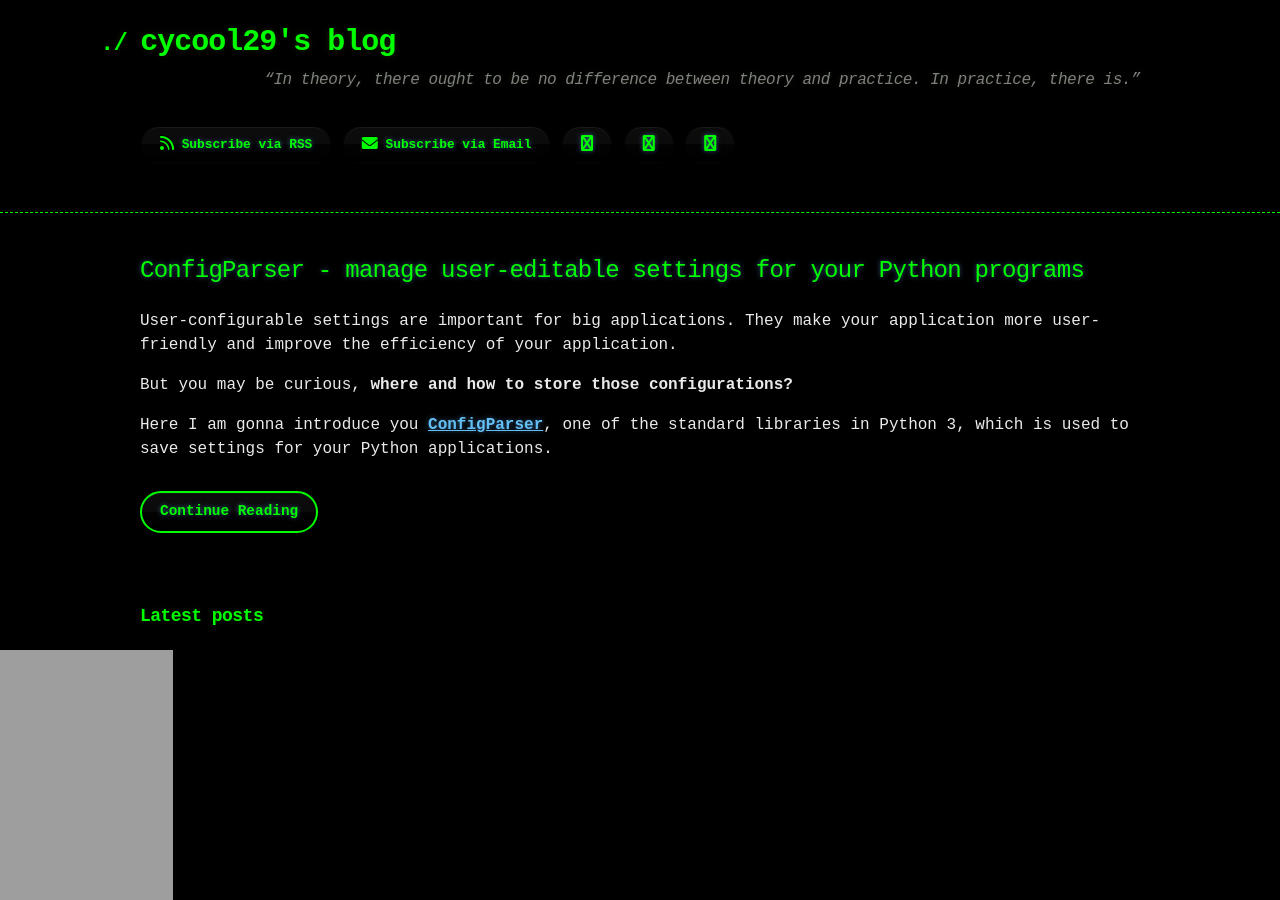
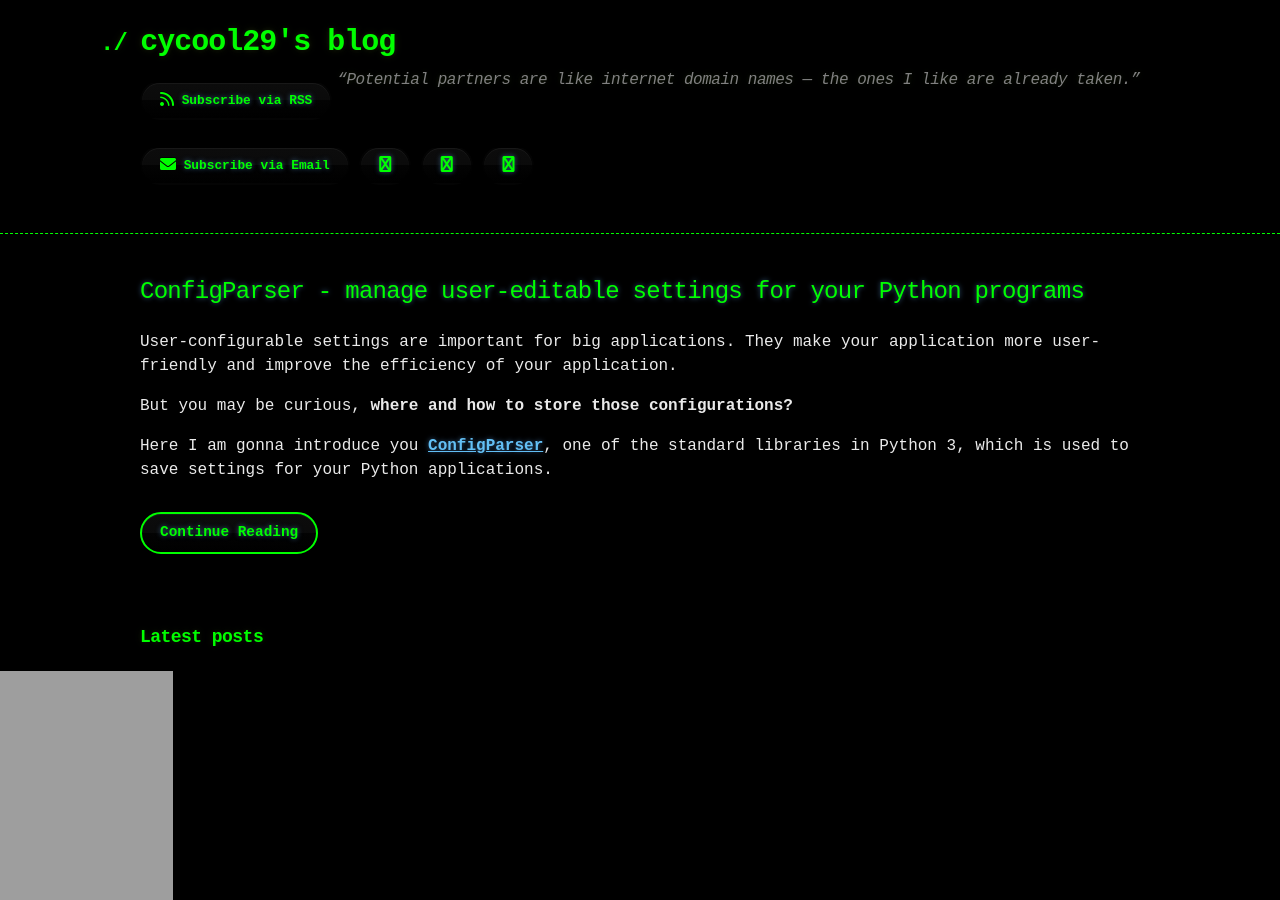
Before and after one commit to cycool29/cycool29.github.io, a Jekyll site: the page built from index.md, in a window 1280 px wide and 900 px high. Built offline with Jekyll 4.4.1, drawn with Linux system fonts in a browser that asks for light colours; a style sheet for code colours, icons or effects is not loaded.

Commit message:
Update quotes

```diff
--- a/_config.yml
+++ b/_config.yml
@@ -1,5 +1,5 @@
 title: cycool29's blog
-description: "“In theory, there ought to be no difference between theory and practice. In practice, there is.” "
+description: "“Potential partners are like internet domain names — the ones I like are already taken.” "
 bio: A high school student. Intermediate in Python, Git, Bash. Learning JavaScript. He/Him. "
 author: cycool29
 url: https://cycool29.github.io
```
